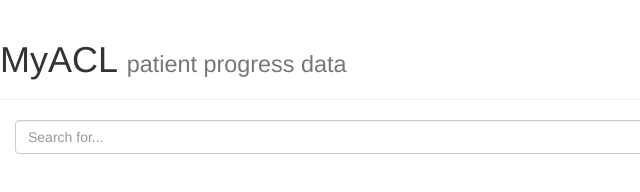
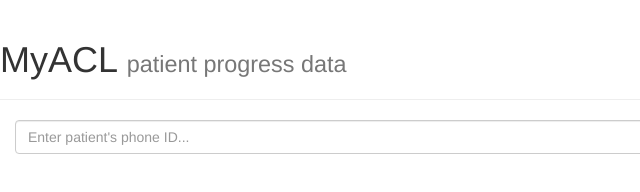
Before and after one commit to pirave/myACLServerAPI, a website: page views/index.html in a window 1280 px wide. Shown: the full height of the page, 0-640 px from the left. Drawn offline with nearby package versions, Linux system fonts and the light colour scheme.

Commit message:
updating placeholder text

```diff
--- a/views/index.html
+++ b/views/index.html
@@ -29,7 +29,7 @@
     <div class="container-fluid">
 
         <div class="input-group">
-          <input id="id" type="text" class="form-control" placeholder="Search for...">
+          <input id="id" type="text" class="form-control" placeholder="Enter patient's phone ID...">
           <span class="input-group-btn">
             <button class="btn btn-default" type="button" id="btnGetData">Get Data</button>
           </span>
```
